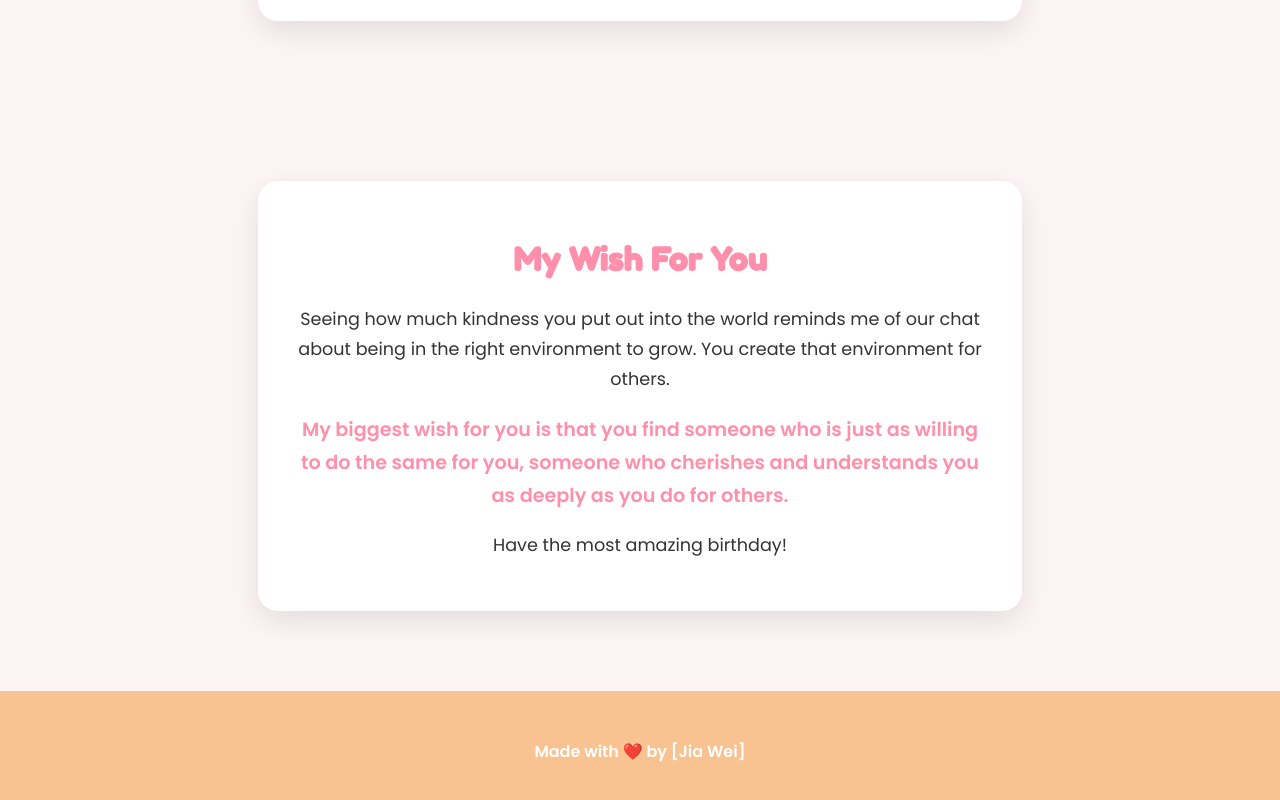
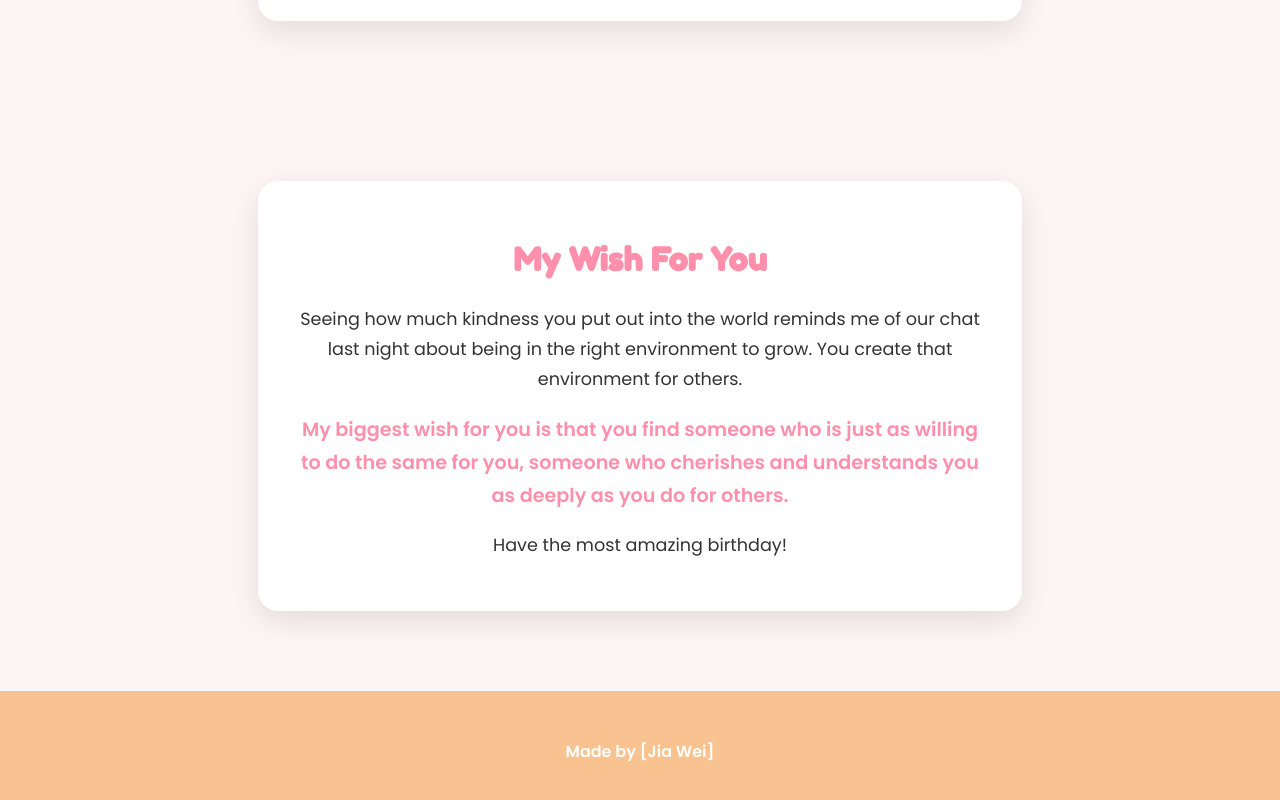
Before and after one commit to daohe99-dev/ZhiShan-birthday-2025, a plain HTML site: page index.html in a window 1280 px wide. Shown: the part 1916-2716 px from the top of the page. Drawn offline with Linux system fonts and the light colour scheme.

Commit message:
Update index.html

```diff
--- a/index.html
+++ b/index.html
@@ -69,7 +69,7 @@
         <div class="card">
             <h2>My Wish For You</h2>
             <p>
-                Seeing how much kindness you put out into the world reminds me of our chat about being in the right environment to grow. You create that environment for others.
+                Seeing how much kindness you put out into the world reminds me of our chat last night about being in the right environment to grow. You create that environment for others.
             </p>
             <p class="final-wish">
                 My biggest wish for you is that you find someone who is just as willing to do the same for you, someone who cherishes and understands you as deeply as you do for others.
@@ -79,7 +79,7 @@
     </section>
 
     <footer>
-        <p>Made with ❤️ by [Jia Wei]</p>
+        <p>Made by [Jia Wei]</p>
     </footer>
 
 </body>
```
